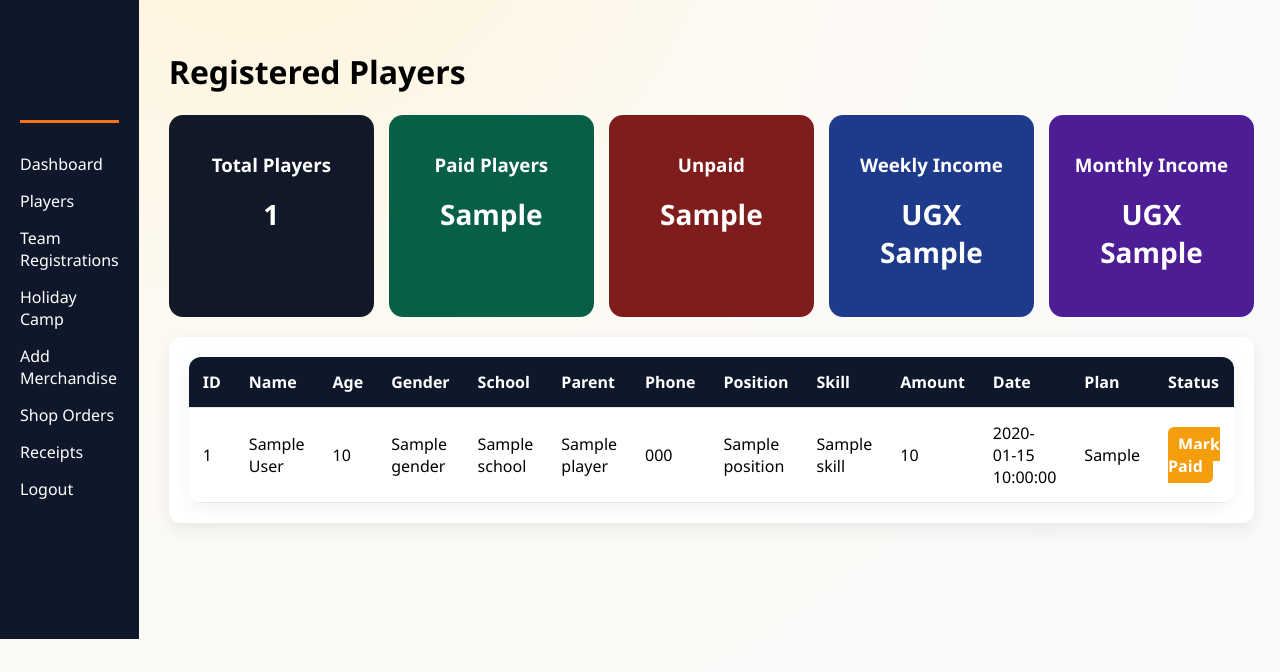
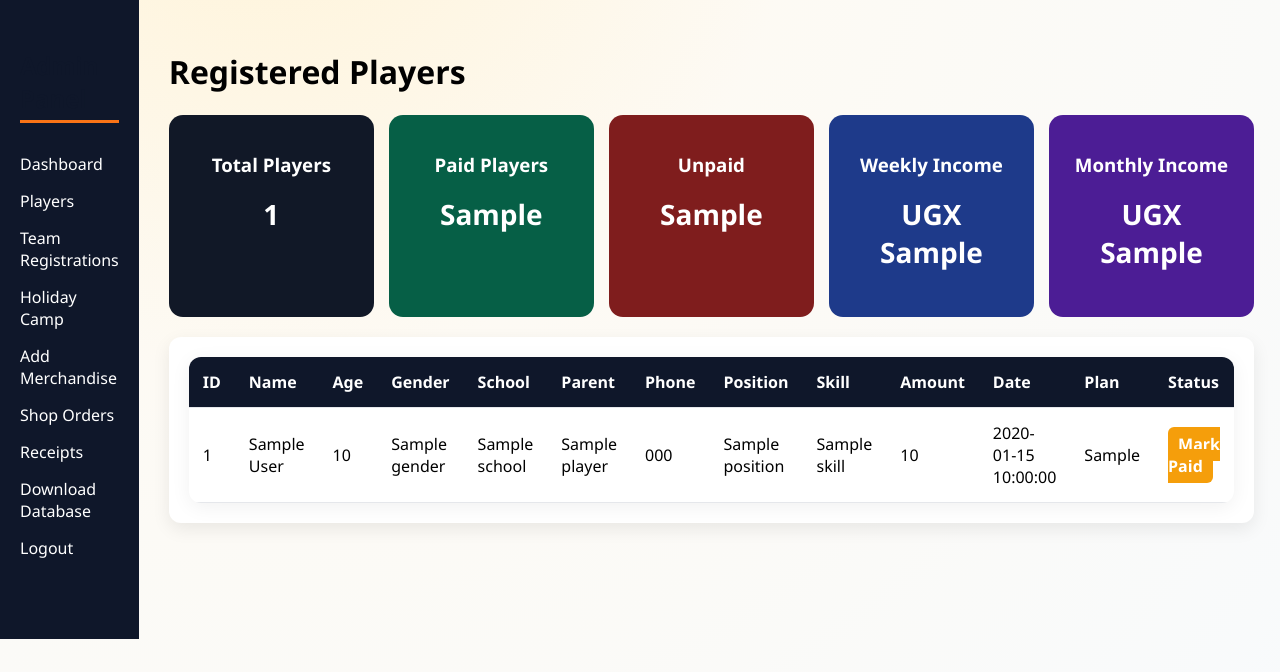
Before and after one commit to mccalsta/mba, a Flask app: template templates/admin_dashboard.html in a window 1280 px wide. Shown: the part 403-1075 px from the top of the page. Run offline with Flask 3, Linux system fonts and the light colour scheme; the template is opened without the code that fills it: most values are stand-ins (such as "Sample title", 1, 10 or a date in 2020); grey boxes marked "Sample" are stand-in pictures.

Commit message:
Add link to download database in admin dashboard

```diff
--- a/templates/admin_dashboard.html
+++ b/templates/admin_dashboard.html
@@ -19,6 +19,7 @@
 <li><a href="/admin/add-product">Add Merchandise</a></li>
 <li><a href="/admin/orders">Shop Orders</a></li>
 <li><a href="/admin/receipts">Receipts</a></li>
+<li><a href="/admin/download-db">Download Database</a></li>
 <li><a href="/logout">Logout</a></li>
 </ul>
 
```
